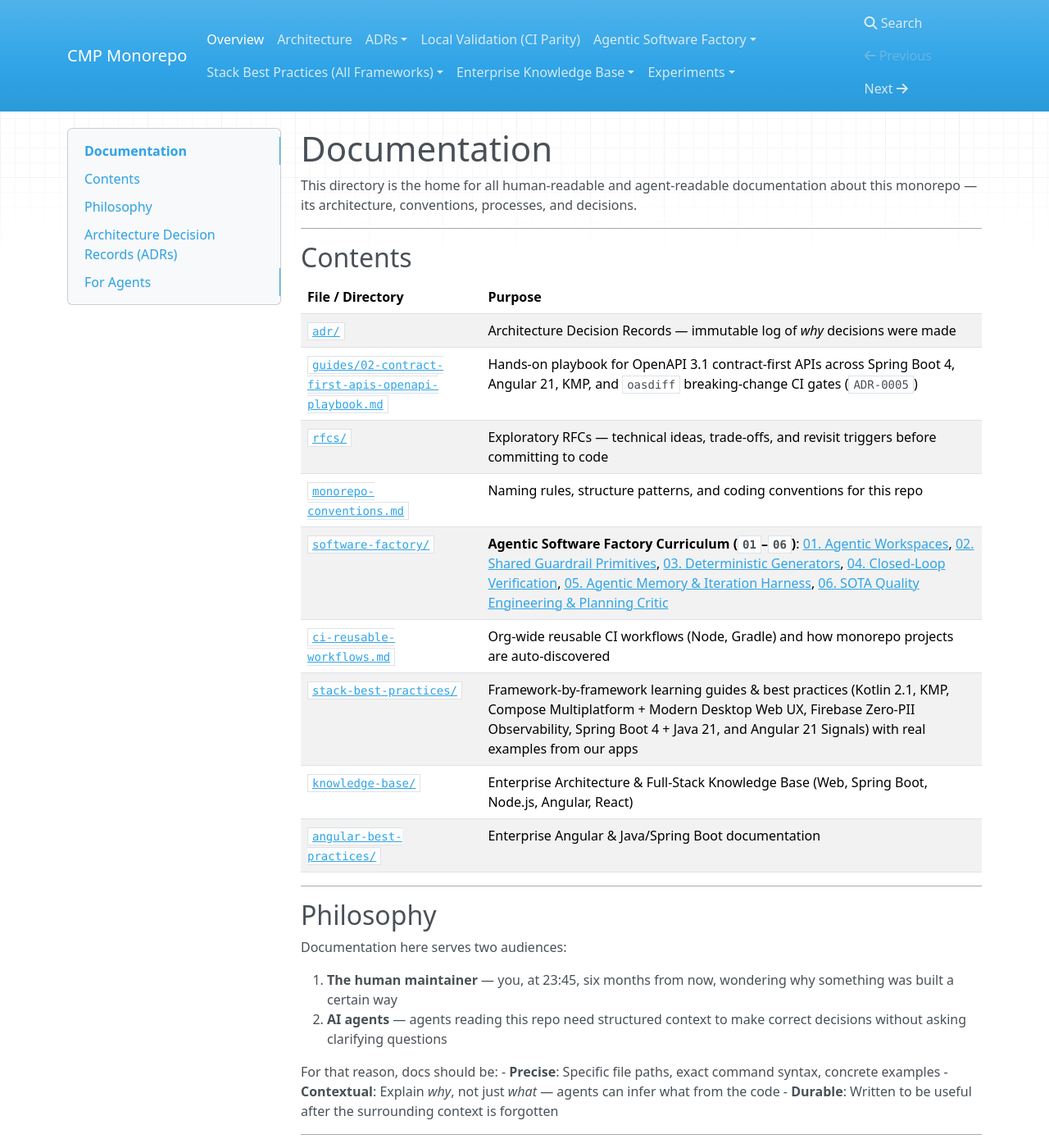
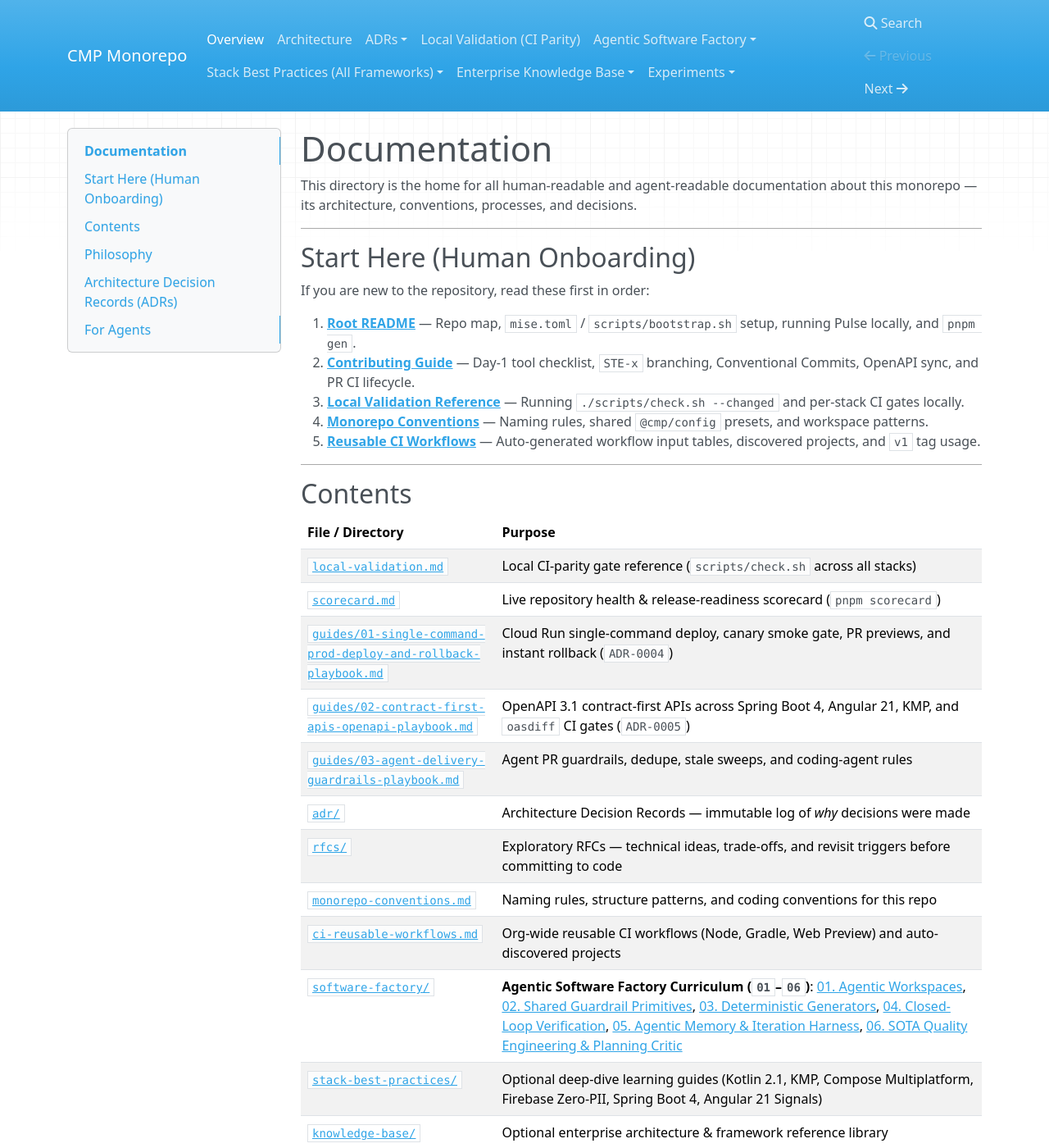
Before and after one commit to Stefs-Startup/monorepo, an MkDocs documentation site: the page built from docs/README.md, in a window 1280 px wide and 1400 px high. Shown: the whole window at 82% size. Built offline with MkDocs 1.6.1, drawn with Linux system fonts in a browser that asks for light colours; nearby versions of some CDN libraries; some of the changed text lies outside the part shown.

Commit message:
docs(onboarding): add CONTRIBUTING.md and refresh README and docs index

```diff
--- a/docs/README.md
+++ b/docs/README.md
@@ -5,19 +5,35 @@ about this monorepo — its architecture, conventions, processes, and decisions.
 
 ---
 
+## Start Here (Human Onboarding)
+
+If you are new to the repository, read these first in order:
+
+1. [**Root README**](../README.md) — Repo map, `mise.toml` / `scripts/bootstrap.sh` setup, running Pulse locally, and `pnpm gen`.
+2. [**Contributing Guide**](../CONTRIBUTING.md) — Day-1 tool checklist, `STE-x` branching, Conventional Commits, OpenAPI sync, and PR CI lifecycle.
+3. [**Local Validation Reference**](./local-validation.md) — Running `./scripts/check.sh --changed` and per-stack CI gates locally.
+4. [**Monorepo Conventions**](./monorepo-conventions.md) — Naming rules, shared `@cmp/config` presets, and workspace patterns.
+5. [**Reusable CI Workflows**](./ci-reusable-workflows.md) — Auto-generated workflow input tables, discovered projects, and `v1` tag usage.
+
+---
+
 ## Contents
 
 | File / Directory | Purpose |
 |-----------------|---------|
+| [`local-validation.md`](./local-validation.md) | Local CI-parity gate reference (`scripts/check.sh` across all stacks) |
+| [`scorecard.md`](./scorecard.md) | Live repository health & release-readiness scorecard (`pnpm scorecard`) |
+| [`guides/01-single-command-prod-deploy-and-rollback-playbook.md`](./guides/01-single-command-prod-deploy-and-rollback-playbook.md) | Cloud Run single-command deploy, canary smoke gate, PR previews, and instant rollback (`ADR-0004`) |
+| [`guides/02-contract-first-apis-openapi-playbook.md`](./guides/02-contract-first-apis-openapi-playbook.md) | OpenAPI 3.1 contract-first APIs across Spring Boot 4, Angular 21, KMP, and `oasdiff` CI gates (`ADR-0005`) |
+| [`guides/03-agent-delivery-guardrails-playbook.md`](./guides/03-agent-delivery-guardrails-playbook.md) | Agent PR guardrails, dedupe, stale sweeps, and coding-agent rules |
 | [`adr/`](./adr/) | Architecture Decision Records — immutable log of *why* decisions were made |
-| [`guides/02-contract-first-apis-openapi-playbook.md`](./guides/02-contract-first-apis-openapi-playbook.md) | Hands-on playbook for OpenAPI 3.1 contract-first APIs across Spring Boot 4, Angular 21, KMP, and `oasdiff` breaking-change CI gates (`ADR-0005`) |
 | [`rfcs/`](./rfcs/README.md) | Exploratory RFCs — technical ideas, trade-offs, and revisit triggers before committing to code |
 | [`monorepo-conventions.md`](./monorepo-conventions.md) | Naming rules, structure patterns, and coding conventions for this repo |
+| [`ci-reusable-workflows.md`](./ci-reusable-workflows.md) | Org-wide reusable CI workflows (Node, Gradle, Web Preview) and auto-discovered projects |
 | [`software-factory/`](./software-factory/README.md) | **Agentic Software Factory Curriculum (`01`–`06`)**: [01. Agentic Workspaces](./software-factory/01-from-portals-to-agentic-workspaces.md), [02. Shared Guardrail Primitives](./software-factory/02-shared-guardrail-primitives.md), [03. Deterministic Generators](./software-factory/03-deterministic-app-and-slice-generators.md), [04. Closed-Loop Verification](./software-factory/04-closed-loop-verification-harness.md), [05. Agentic Memory & Iteration Harness](./software-factory/05-sota-agentic-memory-and-iteration-harness.md), [06. SOTA Quality Engineering & Planning Critic](./software-factory/06-sota-quality-engineering-and-planning-critic.md) |
-| [`ci-reusable-workflows.md`](./ci-reusable-workflows.md) | Org-wide reusable CI workflows (Node, Gradle) and how monorepo projects are auto-discovered |
-| [`stack-best-practices/`](./stack-best-practices/README.md) | Framework-by-framework learning guides & best practices (Kotlin 2.1, KMP, Compose Multiplatform + Modern Desktop Web UX, Firebase Zero-PII Observability, Spring Boot 4 + Java 21, and Angular 21 Signals) with real examples from our apps |
-| [`knowledge-base/`](./knowledge-base/README.md) | Enterprise Architecture & Full-Stack Knowledge Base (Web, Spring Boot, Node.js, Angular, React) |
-| [`angular-best-practices/`](./angular-best-practices/docs/index.md) | Enterprise Angular & Java/Spring Boot documentation |
+| [`stack-best-practices/`](./stack-best-practices/README.md) | Optional deep-dive learning guides (Kotlin 2.1, KMP, Compose Multiplatform, Firebase Zero-PII, Spring Boot 4, Angular 21 Signals) |
+| [`knowledge-base/`](./knowledge-base/README.md) | Optional enterprise architecture & framework reference library |
+| [`angular-best-practices/`](./angular-best-practices/docs/index.md) | Optional Angular & Java/Spring Boot reference docs |
 
 ---
 
```
Also changed, not shown: CONTRIBUTING.md (added, +99 -0 lines), README.md (+69 -79 lines).
